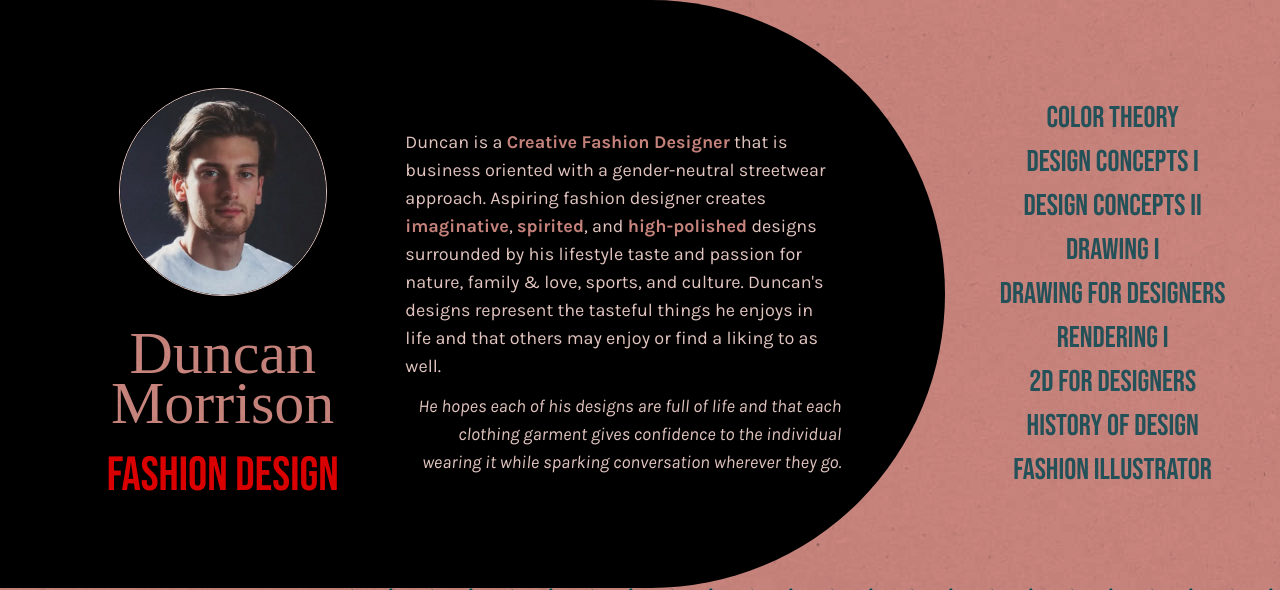
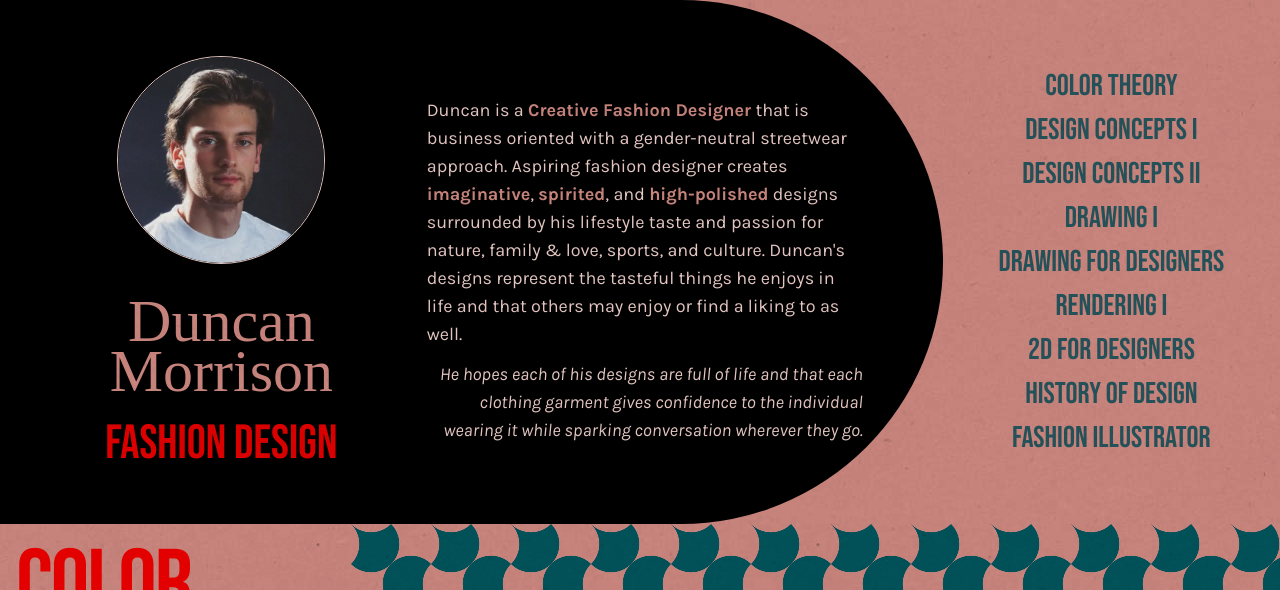
Before and after one commit to lizamorr/duncan, a React (Create React App) app: page / in a window 1280 px wide. Shown: the top 590 px of the page. Built offline with nearby package versions, Linux system fonts and the light colour scheme; a web font is replaced by a local one.

Commit message:
adjust about padding

```diff
--- a/src/components/About.tsx
+++ b/src/components/About.tsx
@@ -22,7 +22,7 @@ export default function About() {
         isDesktop ? "circular" : ""
       }`}
     >
-      <div className="karla text-base lg:text-lg py-4 lg:py-8 flex flex-col lg:flex-row justify-center items-center px-4 lg:px-6">
+      <div className="karla text-base lg:text-lg flex flex-col lg:flex-row justify-center items-center">
         <div className="flex flex-col justify-center items-center">
           <img
             src={duncan}
```
